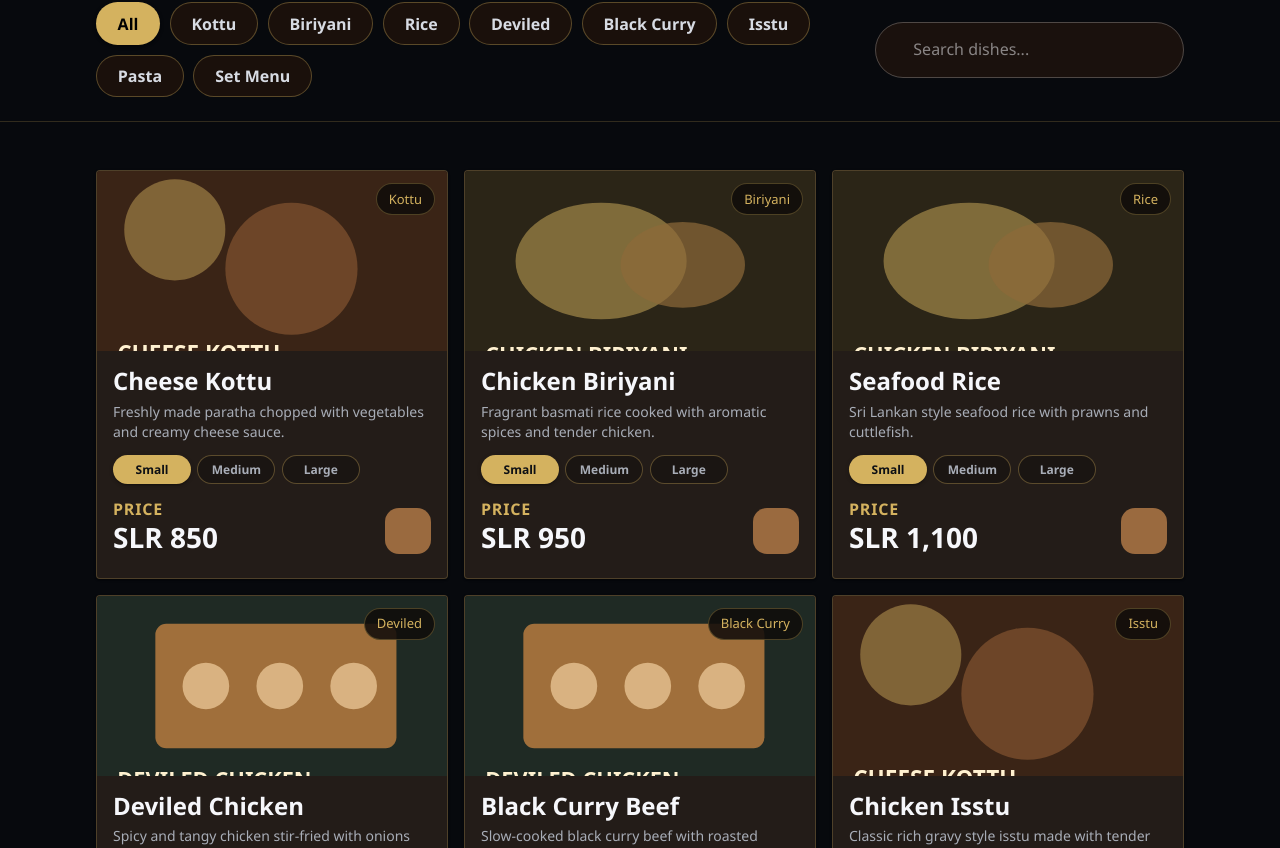
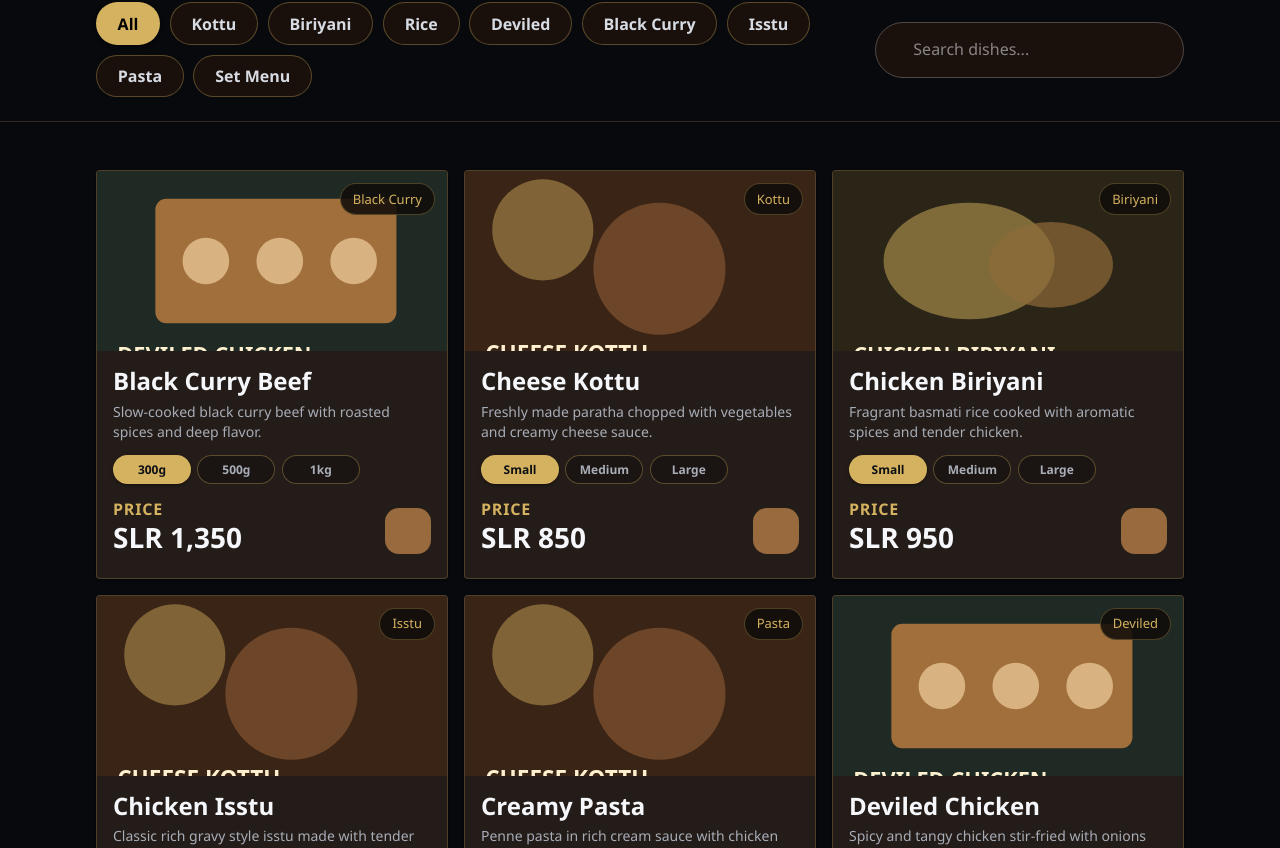
Before and after one commit to ChamiduPrabodya/RESTA-FOOD, a React (Vite) app in the folder hotel-management-system/frontend/: page /menu in a window 1280 px wide. Shown: the part 452-1300 px from the top of the page. Built offline with nearby package versions, Linux system fonts and the light colour scheme; some icons are missing.

Commit message:
update the rewiew system

```diff
--- /dev/null
+++ b/hotel-management-system/frontend/src/common/utils/popularity.js
@@ -0,0 +1,67 @@
+const normalizeOrderStatus = (status) => String(status || "").trim().toLowerCase();
+
+const isCancelledOrder = (status) => normalizeOrderStatus(status) === "cancelled";
+
+const normalizeNameKey = (name) => String(name || "").trim().toLowerCase();
+
+export const buildPurchaseCounts = (purchases) => {
+  const countsByMenuItemId = new Map();
+  const countsByItemName = new Map();
+
+  (Array.isArray(purchases) ? purchases : []).forEach((purchase) => {
+    if (!purchase || isCancelledOrder(purchase.status)) return;
+    const qty = Math.max(0, Math.round(Number(purchase.quantity) || 1));
+    if (!qty) return;
+
+    const menuItemId = String(purchase.menuItemId || "").trim();
+    if (menuItemId) {
+      countsByMenuItemId.set(menuItemId, (countsByMenuItemId.get(menuItemId) || 0) + qty);
+    }
+
+    const nameKey = normalizeNameKey(purchase.itemName);
+    if (nameKey) {
+      countsByItemName.set(nameKey, (countsByItemName.get(nameKey) || 0) + qty);
+    }
+  });
+
+  return { countsByMenuItemId, countsByItemName };
+};
+
+export const getMenuItemPurchasedCount = (menuItem, counts) => {
+  if (!menuItem) return 0;
+  const countsByMenuItemId = counts?.countsByMenuItemId;
+  const countsByItemName = counts?.countsByItemName;
+  if (!countsByMenuItemId || !countsByItemName) return 0;
+
+  const id = String(menuItem.id || "").trim();
+  if (id && countsByMenuItemId.has(id)) return countsByMenuItemId.get(id) || 0;
+
+  const nameKey = normalizeNameKey(menuItem.name);
+  if (nameKey && countsByItemName.has(nameKey)) return countsByItemName.get(nameKey) || 0;
+
+  return 0;
+};
+
+export const getMostBoughtMenuItems = ({
+  menuItems,
+  purchases,
+  limit = 3,
+  excludeOutOfStock = true,
+} = {}) => {
+  const sourceItems = Array.isArray(menuItems) ? menuItems : [];
+  const availableItems = excludeOutOfStock ? sourceItems.filter((item) => !item?.outOfStock) : sourceItems;
+  const safeLimit = Math.max(1, Math.round(Number(limit) || 3));
+
+  const counts = buildPurchaseCounts(purchases);
+  const ranked = availableItems
+    .map((item) => ({ item, sold: getMenuItemPurchasedCount(item, counts) }))
+    .sort((a, b) => {
+      if (b.sold !== a.sold) return b.sold - a.sold;
+      return String(a.item?.name || "").localeCompare(String(b.item?.name || ""));
+    });
+
+  const hasAnySales = ranked.some((entry) => entry.sold > 0);
+  const base = hasAnySales ? ranked : availableItems.map((item) => ({ item, sold: 0 }));
+
+  return base.slice(0, safeLimit).map((entry) => ({ ...entry.item, soldCount: entry.sold }));
+};
--- a/hotel-management-system/frontend/src/features/auth/context/AuthContext.jsx
+++ b/hotel-management-system/frontend/src/features/auth/context/AuthContext.jsx
@@ -567,12 +567,15 @@ export function AuthProvider({ children }) {
       return {
         id: crypto.randomUUID(),
         orderId,
+        menuItemId: item.menuItemId,
+        image: item.image,
         itemName: item.itemName,
         originalPrice: formatPrice(rowSubtotal),
         discountAmount: safeShare,
         finalAmount: finalRowTotal,
         price: formatPrice(finalRowTotal),
         size: item.size,
+        unitPrice: item.unitPrice,
         quantity: item.quantity,
         status: "Pending",
         userEmail: authUser.email,
--- a/hotel-management-system/frontend/src/features/home/components/ReviewSection.jsx
+++ b/hotel-management-system/frontend/src/features/home/components/ReviewSection.jsx
@@ -1,4 +1,4 @@
-import { useState } from "react";
+import { useMemo, useState } from "react";
 import { motion } from "framer-motion";
 import {
   Alert,
@@ -17,29 +17,33 @@ import ChatBubbleOutlineRoundedIcon from "@mui/icons-material/ChatBubbleOutlineR
 import SendRoundedIcon from "@mui/icons-material/SendRounded";
 import { useAuth } from "../../auth/context/AuthContext";
 
-const mockReviews = [
-  {
-    name: "Nimal Perera",
-    rating: 5,
-    message: "Great food and fast service. The kottu was fresh and full of flavor.",
-  },
-  {
-    name: "Ayesha Fernando",
-    rating: 4,
-    message: "Loved the VIP room setup. Staff was friendly and very attentive.",
-  },
-  {
-    name: "Kasun Silva",
-    rating: 5,
-    message: "Clean place, good portions, and quick delivery. Highly recommended.",
-  },
-];
+const getInitialsFromName = (value) => {
+  const parts = String(value || "")
+    .trim()
+    .split(/\s+/)
+    .filter(Boolean)
+    .slice(0, 2);
+  if (parts.length === 0) return "";
+  return parts.map((part) => String(part[0] || "").toUpperCase()).join("");
+};
 
 function ReviewSection({ sectionPaddingX, sectionReveal }) {
   const [feedbackRating, setFeedbackRating] = useState(0);
   const [feedbackMessage, setFeedbackMessage] = useState("");
   const [notice, setNotice] = useState({ open: false, message: "", severity: "success" });
-  const { addFeedback } = useAuth();
+  const { addFeedback, feedbacks } = useAuth();
+
+  const reviewsToShow = useMemo(() => {
+    const source = Array.isArray(feedbacks) ? feedbacks : [];
+    return [...source]
+      .filter((review) => String(review?.message || "").trim())
+      .sort((a, b) => {
+        const aTime = new Date(a?.createdAt || 0).getTime();
+        const bTime = new Date(b?.createdAt || 0).getTime();
+        return (Number.isFinite(bTime) ? bTime : 0) - (Number.isFinite(aTime) ? aTime : 0);
+      })
+      .slice(0, 3);
+  }, [feedbacks]);
 
   const handleSubmitFeedback = () => {
     const result = addFeedback({
@@ -89,19 +93,52 @@ function ReviewSection({ sectionPaddingX, sectionReveal }) {
             What Our Customers <Box component="span" sx={{ color: "primary.main" }}>Say About Us</Box>
           </Typography>
           <Stack spacing={1.4}>
-            {mockReviews.map((review) => (
-              <Card key={review.name} sx={{ bgcolor: "#140d0a", border: "1px solid rgba(212,178,95,0.15)" }}>
+            {reviewsToShow.length === 0 ? (
+              <Card sx={{ bgcolor: "#140d0a", border: "1px solid rgba(212,178,95,0.15)" }}>
                 <CardContent sx={{ p: 2.2 }}>
-                  <Stack direction="row" justifyContent="space-between" alignItems="center" sx={{ mb: 1 }}>
-                    <Typography sx={{ fontWeight: 700 }}>{review.name}</Typography>
-                    <Rating value={review.rating} readOnly size="small" sx={{ color: "primary.main" }} />
-                  </Stack>
-                  <Typography sx={{ color: "text.secondary", fontStyle: "italic" }}>
-                    "{review.message}"
+                  <Typography sx={{ fontWeight: 700, mb: 0.6 }}>No testimonials yet</Typography>
+                  <Typography sx={{ color: "text.secondary" }}>
+                    Be the first to share your experience using the feedback form.
                   </Typography>
                 </CardContent>
               </Card>
-            ))}
+            ) : (
+              reviewsToShow.map((review) => (
+                <Card key={review.id} sx={{ bgcolor: "#140d0a", border: "1px solid rgba(212,178,95,0.15)" }}>
+                  <CardContent sx={{ p: 2.2 }}>
+                    <Stack direction="row" justifyContent="space-between" alignItems="center" sx={{ mb: 1 }}>
+                      <Stack direction="row" spacing={1.1} alignItems="center">
+                        <Box
+                          sx={{
+                            width: 34,
+                            height: 34,
+                            borderRadius: "999px",
+                            display: "grid",
+                            placeItems: "center",
+                            bgcolor: "rgba(212,178,95,0.14)",
+                            border: "1px solid rgba(212,178,95,0.22)",
+                            color: "primary.main",
+                            fontWeight: 800,
+                            fontSize: 12,
+                            letterSpacing: 0.7,
+                            flex: "0 0 auto",
+                          }}
+                        >
+                          {getInitialsFromName(review.userName || review.userEmail)}
+                        </Box>
+                        <Typography sx={{ fontWeight: 700 }}>
+                          {String(review.userName || review.userEmail || "Customer")}
+                        </Typography>
+                      </Stack>
+                      <Rating value={Number(review.rating) || 0} readOnly size="small" sx={{ color: "primary.main" }} />
+                    </Stack>
+                    <Typography sx={{ color: "text.secondary", fontStyle: "italic" }}>
+                      "{String(review.message || "").trim()}"
+                    </Typography>
+                  </CardContent>
+                </Card>
+              ))
+            )}
           </Stack>
         </Box>
 
--- a/hotel-management-system/frontend/src/features/home/pages/HomePage.jsx
+++ b/hotel-management-system/frontend/src/features/home/pages/HomePage.jsx
@@ -1,4 +1,4 @@
-import { useState } from "react";
+import { useMemo, useState } from "react";
 import { motion, useReducedMotion } from "framer-motion";
 import {
   Box,
@@ -23,6 +23,7 @@ import SiteFooter from "../../../common/components/ui/SiteFooter";
 import AuthHeaderActions from "../../../common/components/ui/AuthHeaderActions";
 import ReviewSection from "../components/ReviewSection";
 import { useAuth } from "../../auth/context/AuthContext";
+import { getMostBoughtMenuItems } from "../../../common/utils/popularity";
 
 // NOTE: Image files should be placed in: frontend/public/images/home/
 const heroImage = "https://images.unsplash.com/photo-1514362545857-3bc16c4c7d1b?auto=format&fit=crop&q=80&w=1920";
@@ -70,7 +71,12 @@ const popularItems = [
 ];
 
 function MenuCard({ item, index }) {
-  const [selectedSize, setSelectedSize] = useState(item.sizes[0]);
+  const sizeOptions = Array.isArray(item?.sizes) && item.sizes.length > 0 ? item.sizes : Object.keys(item?.portions || {});
+  const [selectedSize, setSelectedSize] = useState(sizeOptions[0] || "Regular");
+  const displayPrice =
+    item && item.portions && Object.prototype.hasOwnProperty.call(item.portions, selectedSize)
+      ? item.portions[selectedSize]
+      : item?.price;
 
   return (
     <MotionBox
@@ -136,8 +142,9 @@ function MenuCard({ item, index }) {
             {item.description}
           </Typography>
 
+          {sizeOptions.length > 0 && (
             <Stack direction="row" spacing={0.8} sx={{ mb: 1.4 }}>
-            {item.sizes.map((size) => (
+              {sizeOptions.map((size) => (
                 <Button
                   key={size}
                   onClick={() => setSelectedSize(size)}
@@ -160,6 +167,7 @@ function MenuCard({ item, index }) {
                 </Button>
               ))}
             </Stack>
+          )}
 
           <Stack direction="row" justifyContent="space-between" alignItems="flex-end">
             <Box>
@@ -167,7 +175,7 @@ function MenuCard({ item, index }) {
                 PRICE
               </Typography>
               <Typography variant="h3" sx={{ fontSize: { xs: "26px", md: "28px" } }}>
-                {item.price}
+                {displayPrice}
               </Typography>
             </Box>
             <Button
@@ -195,7 +203,7 @@ function MenuCard({ item, index }) {
 
 function HomePage() {
   const reduceMotion = useReducedMotion();
-  const { promotions } = useAuth();
+  const { promotions, menuItems, purchases } = useAuth();
   const activePromotion =
     promotions.find((item) => item.active && item.displayInHomeHeader) ||
     promotions.find((item) => item.active);
@@ -212,6 +220,10 @@ function HomePage() {
     : "Only this Saturday and Sunday. Grab yours now!";
   const promoTitleLines = promoTitle.split("\n");
   const heroBackgroundImage = activePromotion?.imageUrl || heroImage;
+  const customerFavorites = useMemo(() => {
+    const favorites = getMostBoughtMenuItems({ menuItems, purchases, limit: 3 });
+    return favorites.length > 0 ? favorites : popularItems;
+  }, [menuItems, purchases]);
 
   return (
     <Box sx={{ bgcolor: "background.default", color: "text.primary" }}>
@@ -368,7 +380,7 @@ function HomePage() {
             gap: 2,
           }}
         >
-          {popularItems.map((item, index) => (
+          {customerFavorites.map((item, index) => (
             <Box
               key={item.name}
               component={motion.div}
--- a/hotel-management-system/frontend/src/features/menu/pages/MenuPage.jsx
+++ b/hotel-management-system/frontend/src/features/menu/pages/MenuPage.jsx
@@ -24,6 +24,7 @@ import BackToTopButton from "../../../common/components/ui/BackToTopButton";
 import SiteFooter from "../../../common/components/ui/SiteFooter";
 import { useAuth } from "../../auth/context/AuthContext";
 import AuthHeaderActions from "../../../common/components/ui/AuthHeaderActions";
+import { buildPurchaseCounts, getMenuItemPurchasedCount } from "../../../common/utils/popularity";
 
 const sectionPaddingX = { xs: 2.5, sm: 5, md: 8, lg: 12 };
 const sectionReveal = {
@@ -113,19 +114,28 @@ function MenuPage() {
   const [notice, setNotice] = useState({ open: false, message: "", severity: "success" });
   const reduceMotion = useReducedMotion();
   const navigate = useNavigate();
-  const { authUser, menuItems, addToCart } = useAuth();
+  const { authUser, menuItems, purchases, addToCart } = useAuth();
   const categories = useMemo(
     () => ["All", ...new Set(menuItems.map((item) => item.category))],
     [menuItems]
   );
 
+  const purchaseCounts = useMemo(() => buildPurchaseCounts(purchases), [purchases]);
+
   const filteredItems = useMemo(() => {
-    return menuItems.filter((item) => {
+    const filtered = menuItems.filter((item) => {
       const categoryMatch = selectedCategory === "All" || item.category === selectedCategory;
       const searchMatch = item.name.toLowerCase().includes(search.toLowerCase());
       return categoryMatch && searchMatch;
     });
-  }, [search, selectedCategory]);
+
+    return [...filtered].sort((a, b) => {
+      const aSold = getMenuItemPurchasedCount(a, purchaseCounts);
+      const bSold = getMenuItemPurchasedCount(b, purchaseCounts);
+      if (bSold !== aSold) return bSold - aSold;
+      return String(a.name || "").localeCompare(String(b.name || ""));
+    });
+  }, [menuItems, purchaseCounts, search, selectedCategory]);
 
   const handleBuy = (item, size, price) => {
     if (!authUser) {
```
Lines whose indentation alone changed are shown as unchanged.
